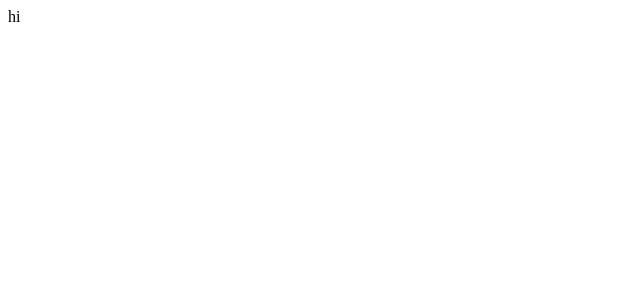
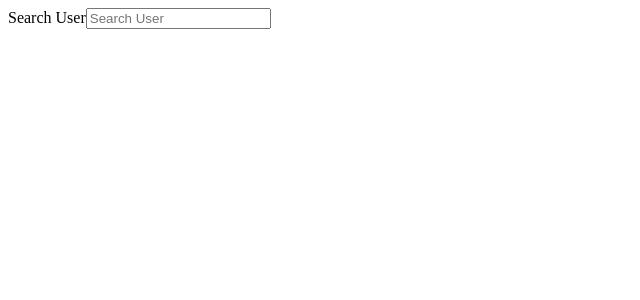
Before and after one commit to palm002/github-profiles, a React (Create React App) app: page / in a window 1280 px wide. Shown: the top 300 px of the page, without its empty margins (0-640 px from the left). Built offline with nearby package versions, Linux system fonts and the light colour scheme.

Commit message:
Create search component

```diff
--- a/src/components/App.js
+++ b/src/components/App.js
@@ -1,7 +1,27 @@
-import React from 'react'
+import React from 'react';
+import axios from 'axios';
 
-const App = () => {
-    return <div className="div">hi</div>;
+import SearchBar from './SearchBar';
+
+
+class App extends React.Component {
+  state = { user: [] }
+
+  onSearchSubmit = async user => {
+    const response = await axios.get(`https://api.github.com/users/${user}`)
+
+    console.log(response.data);
+    this.setState({ user: response.data })
+  };
+
+  render() {
+    return (
+      <div className="container-fluid">
+        <SearchBar onSubmit={this.onSearchSubmit} />
+        {/* <RepoList /> */}
+      </div>
+    );
+  }
 }
 
 export default App;
--- /dev/null
+++ b/src/components/SearchBar.js
@@ -0,0 +1,33 @@
+import React from 'react';
+
+class SearchBar extends React.Component {
+  state = { user: '' };
+
+  onFormSubmit = event => {
+    event.preventDefault();
+    console.log('STATE: ', this.state.user)
+
+    this.props.onSubmit(this.state.user);
+
+    // set search back to blank upon submit
+    this.setState({ user: '' })
+  };
+
+  render() {
+    return (
+      <form className="" onSubmit={this.onFormSubmit}>
+        <div className="">
+          <placeholder>Search User</placeholder>
+          <input
+            type="text"
+            placeholder='Search User'
+            value={this.state.user}
+            onChange={e => this.setState({ user: e.target.value })}
+          />
+        </div>
+      </form>
+    );
+  }
+}
+
+export default SearchBar;
```
